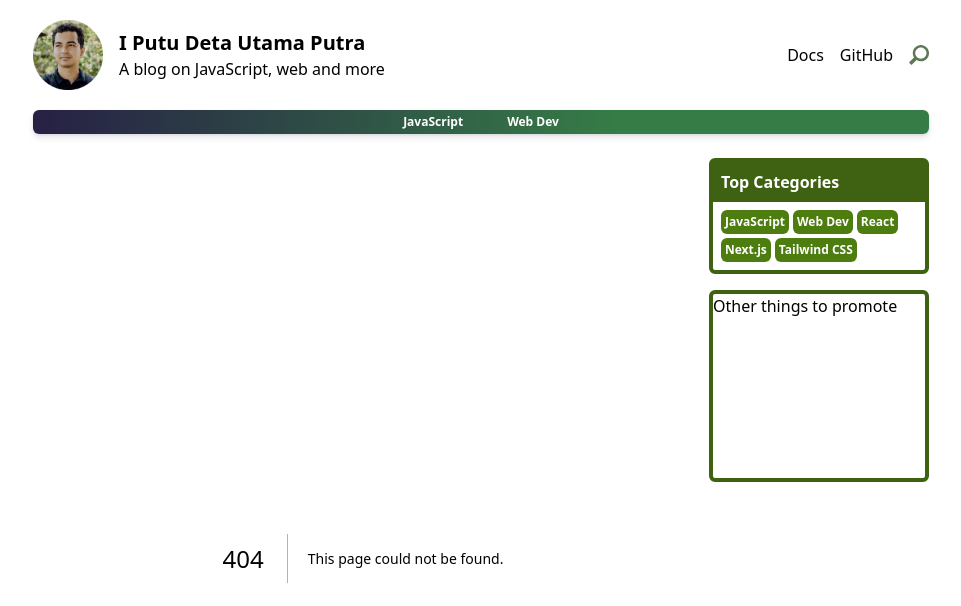
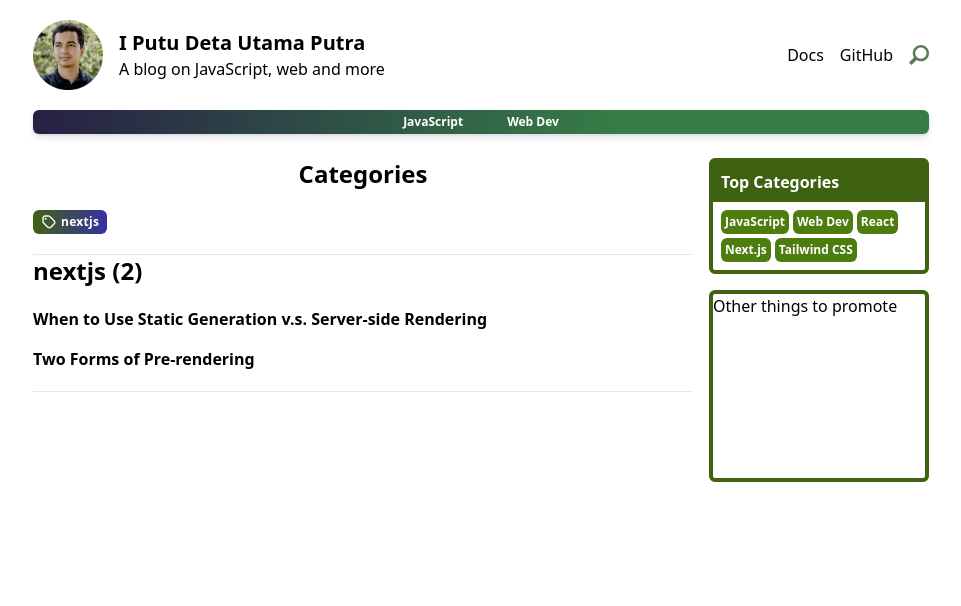
Before and after one commit to detautama/detautama.github.io, a Next.js app: page /tag in a window 1280 px wide. Before the commit this address had no page. Shown: the top 606 px of the page, without its empty margins (159-1120 px from the left). Built offline with nearby package versions, Linux system fonts and the light colour scheme.

Commit message:
refactor article data structure to use a single tag field, update article display with tag links, and implement a new tag page for better categorization

```diff
--- a/app/articles/[articleId]/page.tsx
+++ b/app/articles/[articleId]/page.tsx
@@ -1,6 +1,7 @@
 import { getAllArticleIds, getArticleData } from "@/app/lib/articles";
 import Link from "next/link";
 import Markdown from "react-markdown";
+import Image from "next/image";
 
 export default async function Page({
   params,
@@ -25,18 +26,13 @@ export default async function Page({
       <div className="flex items-center justify-between">
         <time className="text-gray-500">{artileData.date}</time>
         <div className="flex items-center justify-center gap-2 text-center">
-          {artileData.tags
-            .split(",")
-            .map((string) => string.trim())
-            .map((tag) => (
-              <Link
-                href={`/tag/${tag}`}
-                key={tag}
-                className="rounded-md bg-gradient-to-r from-lime-800 to-indigo-800 px-2 py-1 text-xs font-bold tracking-wide text-white"
-              >
-                {tag}
-              </Link>
-            ))}
+          <Link
+            href={`/tag/#${artileData.tag}`}
+            className="flex gap-1 rounded-md bg-gradient-to-r from-lime-800 to-indigo-800 px-2 py-1 text-xs font-bold tracking-wide text-white"
+          >
+            <Image src="/images/tag.svg" alt="tag" width={16} height={16} />
+            {artileData.tag}
+          </Link>
         </div>
       </div>
     </div>
--- a/app/articles/pre-rendering.md
+++ b/app/articles/pre-rendering.md
@@ -2,7 +2,7 @@
 title: "Two Forms of Pre-rendering"
 date: "2020-01-01"
 description: "Next.js has two forms of pre-rendering: Static Generation and Server-side Rendering. The difference is in when it generates the HTML for a page."
-tags: "nextjs"
+tag: "nextjs"
 featured: true
 ---
 
--- a/app/articles/ssg-ssr.md
+++ b/app/articles/ssg-ssr.md
@@ -2,7 +2,7 @@
 title: "When to Use Static Generation v.s. Server-side Rendering"
 date: "2020-01-02"
 description: "Next.js gives you the best of both worlds: Server-side Rendering and Static Generation. What's the difference between them and when should you use each?"
-tags: "nextjs, static-generation, server-side-rendering"
+tag: "nextjs"
 featured: true
 ---
 
--- a/app/lib/articles.ts
+++ b/app/lib/articles.ts
@@ -8,7 +8,7 @@ export interface ArticleData {
   title: string;
   description: string;
   content: string;
-  tags: string;
+  tag: string;
   featured: boolean;
   // eslint-disable-next-line @typescript-eslint/no-explicit-any
   [key: string]: any; // For other frontmatter fields
@@ -40,17 +40,11 @@ export function getSortedArticlesData(): ArticleData[] {
       date: matterResult.data.date,
       description: matterResult.data.description,
       content,
-      tags: matterResult.data.tags,
+      tag: matterResult.data.tag,
       featured: matterResult.data.featured,
       ...(matterResult.data as Omit<
         ArticleData,
-        | "id"
-        | "date"
-        | "description"
-        | "content"
-        | "tags"
-        | "title"
-        | "featured"
+        "id" | "date" | "description" | "content" | "tag" | "title" | "featured"
       >),
     };
   });
@@ -81,11 +75,11 @@ export function getArticleData(id: string): ArticleData {
     date: matterResult.data.date,
     description: matterResult.data.description,
     content: matterResult.content,
-    tags: matterResult.data.tags,
+    tag: matterResult.data.tag,
     featured: matterResult.data.featured,
     ...(matterResult.data as Omit<
       ArticleData,
-      "id" | "date" | "description" | "content" | "tags" | "title" | "featured"
+      "id" | "date" | "description" | "content" | "tag" | "title" | "featured"
     >),
   };
 }
--- a/app/page.tsx
+++ b/app/page.tsx
@@ -79,7 +79,7 @@ const Articles: React.FC<{ allArticlesData: ArticleData[] }> = ({
 }) => {
   return (
     <div id="articles">
-      {allArticlesData.map(({ id, date, title, description, tags }, i) => (
+      {allArticlesData.map(({ id, date, title, description, tag }, i) => (
         <div className="post_shadow relative mb-4 rounded-lg p-4" key={id}>
           {i === 0 && (
             <Image
@@ -109,13 +109,8 @@ const Articles: React.FC<{ allArticlesData: ArticleData[] }> = ({
                 Read more →
               </Link>
               <div className="flex gap-2">
-                {tags
-                  .split(",")
-                  .map((string) => string.trim())
-                  .map((tag) => (
                 <Link
-                      key={tag}
-                      href={`/tag/${tag}`}
+                  href={`/tag/#${tag}`}
                   className="flex gap-1 rounded-md bg-gradient-to-r from-lime-800 to-indigo-800 px-2 py-1 text-xs font-bold tracking-wide text-white"
                 >
                   <Image
@@ -126,7 +121,6 @@ const Articles: React.FC<{ allArticlesData: ArticleData[] }> = ({
                   />
                   {tag}
                 </Link>
-                  ))}
               </div>
             </div>
           </article>
--- /dev/null
+++ b/app/tag/page.tsx
@@ -0,0 +1,56 @@
+import Link from "next/link";
+import Image from "next/image";
+import { getSortedArticlesData } from "../lib/articles";
+
+export default async function Page() {
+  const allArticlesData = getSortedArticlesData();
+  const tags = allArticlesData.map((article) => article.tag);
+  const uniqueTags = [...new Set(tags)];
+  return (
+    <div>
+      <h1 className="text-center text-2xl font-bold">Categories</h1>
+      <div className="mb-5" />
+      <div className="flex flex-wrap gap-2">
+        {uniqueTags.map((tag, i) => (
+          <Link
+            key={i}
+            href={`/tag/#${tag}`}
+            className="flex gap-1 rounded-md bg-gradient-to-r from-lime-800 to-indigo-800 px-2 py-1 text-xs font-bold tracking-wide text-white"
+          >
+            <Image src="/images/tag.svg" alt="tag" width={16} height={16} />
+            {tag}
+          </Link>
+        ))}
+      </div>
+      <div className="mb-5" />
+      <hr />
+      {uniqueTags.map((tag, i) => (
+        <div key={i}>
+          <p className="text-2xl font-bold" id={tag}>
+            {tag} (
+            {allArticlesData.filter((article) => article.tag === tag).length})
+          </p>
+          <div className="mb-5" />
+          <div className="flex flex-wrap gap-4">
+            {allArticlesData
+              .filter((article) => article.tag === tag)
+              .map((article, i) => (
+                <div key={i}>
+                  <article>
+                    <Link href={`/articles/${article.id}`}>
+                      <h1 className="mb-2text-2xl font-bold hover:text-lime-600">
+                        {article.title}
+                      </h1>
+                    </Link>
+                  </article>
+                </div>
+              ))}
+          </div>
+          <div className="mb-5" />
+          <hr />
+          <div className="mb-5" />
+        </div>
+      ))}
+    </div>
+  );
+}
```
Lines whose indentation alone changed are shown as unchanged.
